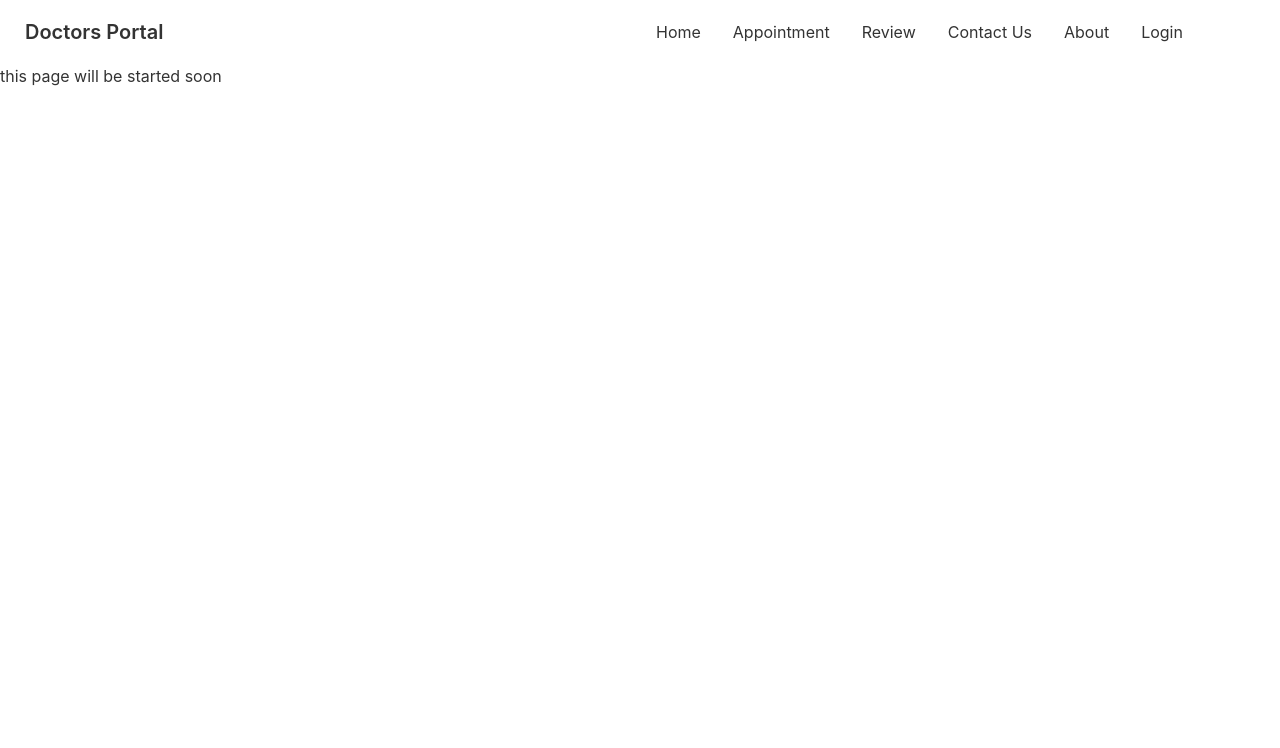
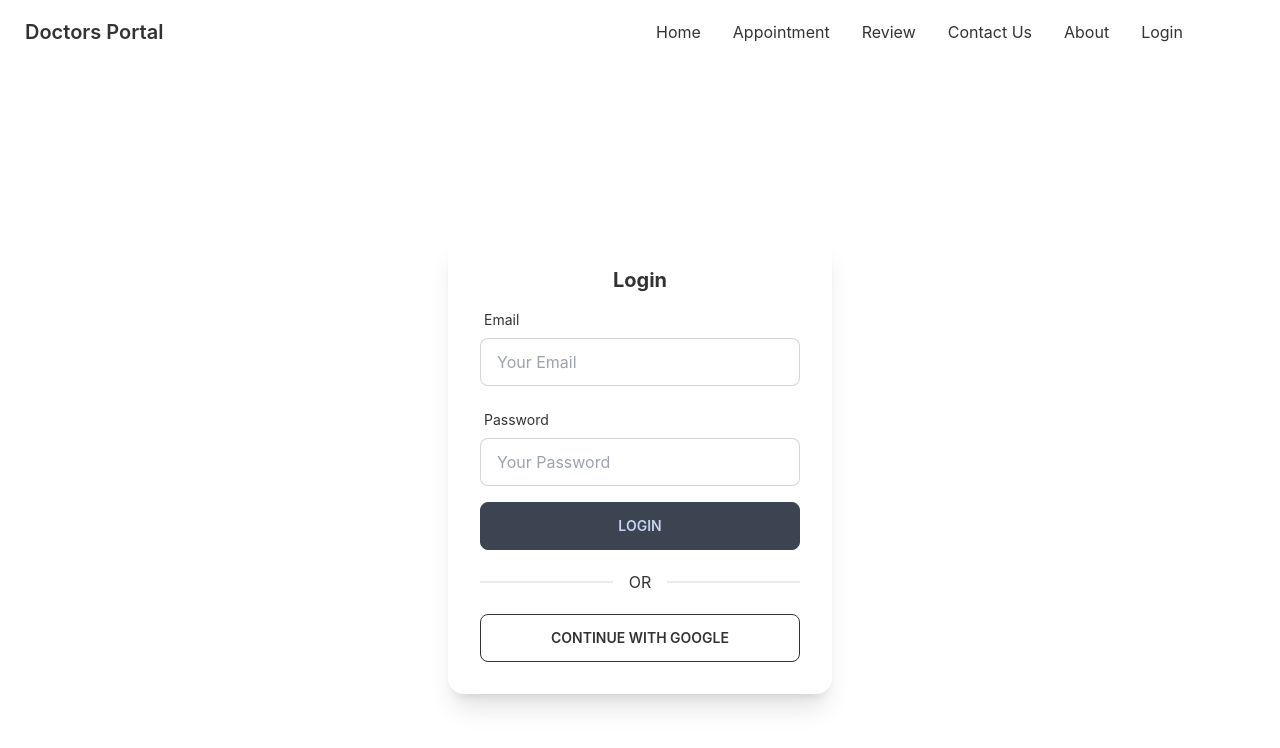
Before and after one commit to mdsohag65/doctors-portal-client, a React (Create React App) app: page /login in a window 1280 px wide. Shown: the top 748 px of the page. Built offline with nearby package versions, Linux system fonts and the light colour scheme; no server answers.

Commit message:
set the login errors and add a loading component

```diff
--- a/package.json
+++ b/package.json
@@ -13,6 +13,7 @@
     "react-day-picker": "^8.0.5",
     "react-dom": "^18.1.0",
     "react-firebase-hooks": "^5.0.3",
+    "react-hook-form": "^7.31.2",
     "react-router-dom": "^6.3.0",
     "react-scripts": "5.0.1",
     "web-vitals": "^2.1.4"
--- a/src/Pages/Login/Login.js
+++ b/src/Pages/Login/Login.js
@@ -1,10 +1,105 @@
 import React from 'react';
+import { useSignInWithEmailAndPassword, useSignInWithGoogle } from 'react-firebase-hooks/auth';
+import auth from '../../firebase.init';
+import { useForm } from "react-hook-form";
+import Loading from '../Shared/Loading';
 
 const Login = () => {
+    const [signInWithGoogle, gUser, gLoading, gError] = useSignInWithGoogle(auth);
+    const { register, formState: { errors }, handleSubmit } = useForm();
+    const [
+        signInWithEmailAndPassword,
+        user,
+        loading,
+        error,
+    ] = useSignInWithEmailAndPassword(auth);
+
+    let signInError;
+
+    if (gLoading || loading) {
+        return <Loading></Loading>
+    }
+
+    if (gError || error) {
+        signInError = <p className='text-red-500'><small>{error?.message || gError?.message}</small></p>
+    }
+    if (gUser) {
+        console.log(gUser);
+
+    }
+
+    const onSubmit = data => {
+        console.log(data);
+        signInWithEmailAndPassword(data.email, data.password);
+    };
+
     return (
-        <div>
-            <h1>this page will be started soon</h1>
-        </div>
+        <section className='px-12 flex justify-center items-center h-screen'>
+            <div className="card w-96 bg-base-100 shadow-xl">
+                <div className="card-body">
+                    <h2 className="text-center text-xl font-bold">Login</h2>
+                    <form onSubmit={handleSubmit(onSubmit)}>
+                        <div className="form-control w-full max-w-xs">
+                            <label className="label">
+                                <span className="label-text">Email</span>
+
+                            </label>
+                            <input
+                                type="email"
+                                placeholder="Your Email" className="input input-bordered w-full max-w-xs"
+                                {...register("email", {
+                                    required: {
+                                        value: true,
+                                        message: 'Email is Required!!'
+                                    },
+                                    pattern: {
+                                        value: /[a-z0-9]+@[a-z]+\.[a-z]{2,3}/,
+                                        message: 'Provide a valid email!!'
+                                    }
+                                })}
+                            />
+                            <label className="label">
+                                {errors.email?.type === 'required' && <span className="label-text-alt text-red-500">{errors.email.message}</span>}
+                                {errors.email?.type === 'pattern' && <span className="label-text-alt text-red-500">{errors.email.message}</span>}
+
+                            </label>
+                        </div>
+                        <div className="form-control w-full max-w-xs">
+                            <label className="label">
+                                <span className="label-text">Password</span>
+
+                            </label>
+                            <input
+                                type="password"
+                                placeholder="Your Password"
+                                className="input input-bordered w-full max-w-xs"
+                                {...register("password", {
+                                    required: {
+                                        value: true,
+                                        message: 'Password is Required!!'
+                                    },
+                                    minLength: {
+                                        value: 6,
+                                        message: 'Must be 6 characters or longer!!'
+                                    }
+                                })}
+                            />
+                            <label className="label">
+                                {errors.password?.type === 'required' && <span className="label-text-alt text-red-500">{errors.password.message}</span>}
+                                {errors.password?.type === 'minLength' && <span className="label-text-alt text-red-500">{errors.password.message}</span>}
+
+                            </label>
+                        </div>
+                        {signInError}
+                        <button className="btn w-full max-w-xs">LOGIN</button>
+                    </form>
+                    <div className="divider">OR</div>
+                    <button
+                        onClick={() => signInWithGoogle()}
+                        className="btn btn-outline">Continue with Google</button>
+                </div>
+            </div>
+        </section>
     );
 };
 
--- /dev/null
+++ b/src/Pages/Shared/Loading.js
@@ -0,0 +1,11 @@
+import React from 'react';
+
+const Loading = () => {
+    return (
+        <div className='h-screen flex justify-center items-center'>
+            <button class="btn loading">loading</button>
+        </div>
+    );
+};
+
+export default Loading;
```
Also changed, not shown: 1 other file (tests, documents, lock files or other folders).
